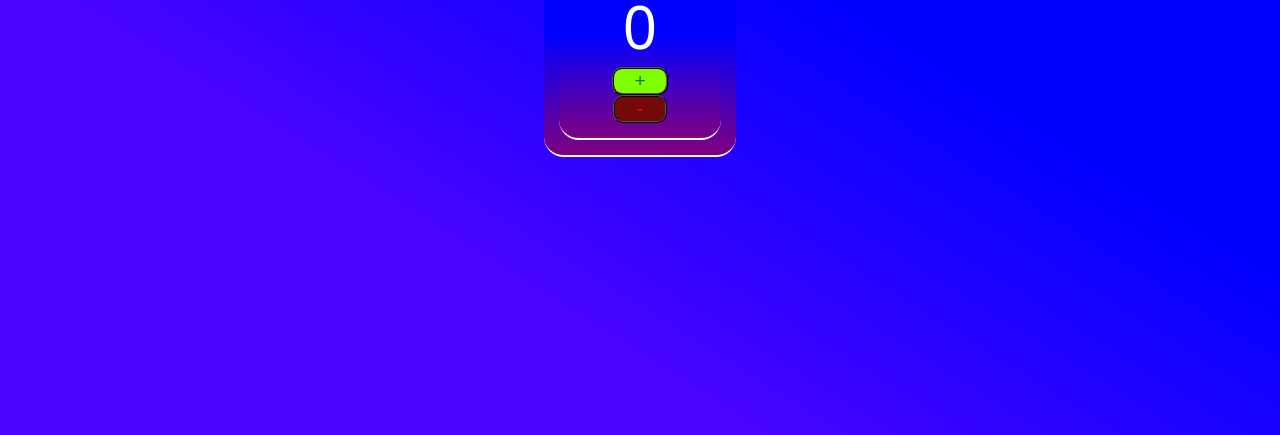
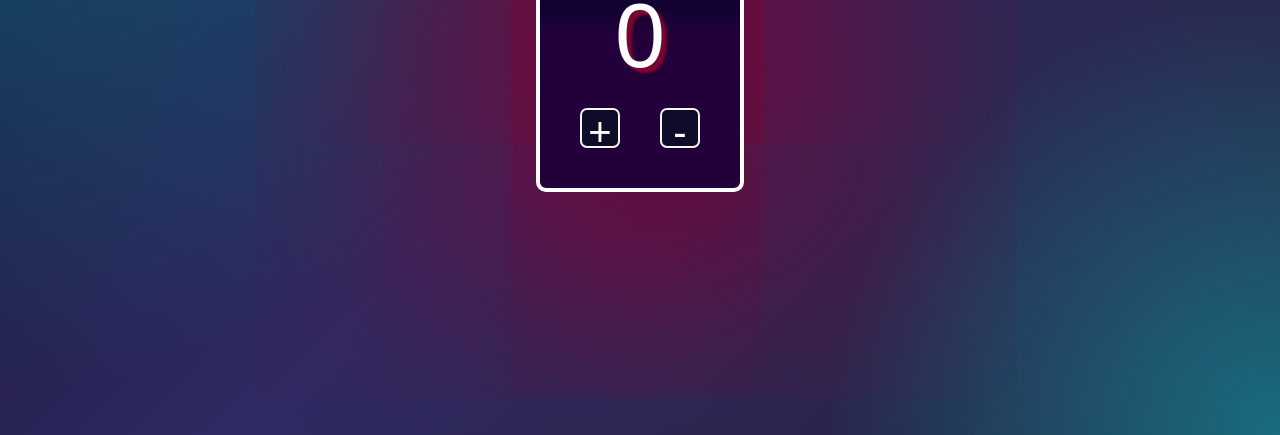
Before and after one commit to Joao-Dev2012/Simple-React, a plain HTML site: page index.html in a window 1280 px wide. Shown: the part 365-800 px from the top of the page. Drawn offline with nearby package versions, Linux system fonts and the light colour scheme.

Commit message:
Css melhorado

```diff
--- a/index.html
+++ b/index.html
@@ -15,47 +15,57 @@
   *{
     margin: 0;
     box-sizing: border-box;
+    padding: 0;
+
+  }
+  h1{
+    font-family: Arial;
   }
   body{
+    place-items: center;
+    min-height: 100dvh;
     display: grid;
-        min-height: 100dvh;
-        place-items: center;
-        background:linear-gradient(to bottom left,blue 40%,rgb(71, 4, 255)70%)
+    background:
+    radial-gradient(circle at top left,#00ffff55,transparent 50%),
+    radial-gradient(circle at bottom right,#00ffff55,transparent 30%),
+    linear-gradient(135deg,#0f0c29,#302b63,#24243e);
+  }
+  #root{
+    text-align: center;
+    color: white;
+    background: linear-gradient(rgb(1, 1, 42) 30%,rgb(34, 0, 57) 50%);
+    padding: 20px;
+    border: 4px solid white;
+    border-radius: 10px;
+    box-shadow: 0px 0px 1000px 90px rgb(127, 1, 49);
+  }
+  button{
+    margin: 20px;
+    width: 40px;
+    height: 40px;
+    font-size: 40px;
+    text-align: center;
+    background-color: #0f0c29;
+    color: white;
+    font-family: Arial, Helvetica, sans-serif;
+    border-style: hidden;
+    border-radius: 7px;
+    transition: 0.3s all;
+    border: 2px solid whitesmoke;
 
   }
-    div{
-        text-align: center;
-        background: linear-gradient(blue 50%, purple 100%);
-        border-top: 2px solid white;
-        border-bottom: 2px solid white;
-        color: white;
-        padding: 15px;
-        border-radius: 20px;
-    }
-    button{
-        padding-right: 20px;
-        padding-left: 20px;
-        font-size: larger;
-        border-style: ridge;
+  button:hover{
+    opacity: 0.5;
     cursor: pointer;
-        transition:all 0ms ease-in-out
-
-    }
-    .mais{
-        color: green;
-        background-color: chartreuse;
-        border-radius: 10px;
-    }
-    .menos{
-        color: rgb(255, 0, 0);
-        background-color: rgb(116, 9, 9);
-        border-radius: 10px;
-        padding-right: 22px;
-        padding-left: 22px;
   }
   p{
-        font-size: 60px;
-        font-family: 'Segoe UI', Tahoma, Geneva, Verdana, sans-serif;
+    margin-top: 45px;
+    font-size: 90px;
+    font-family: Arial;
+    font-weight: 100px;
+    color: rgb(255, 254, 254);
+    text-shadow: 5px 5px 2px rgb(127, 1, 49)
+    ;
   }
 </style>
 </head>
@@ -67,27 +77,23 @@
 <script type="text/babel">
 const root = ReactDOM.createRoot(document.getElementById("root"))
 
-function App() {
 
-  const [numero, setkk] = React.useState(0)
+ function App(){
+  const[numero,setNumero] = React.useState(0)
+  return (
 
-  return (
   <div>
     <h1>Contador</h1>
-
     <p>{numero}</p>
-
-      <button onClick={() => setkk(numero + 1)} class = "mais">
+    <button onClick= {()=> setNumero(numero + 1)}>
       +
-      </button><br/>
-
-      <button onClick={() => setkk(numero - 1)} class = "menos">
+    </button>
+    <button onClick= {()=> setNumero(numero - 1)}>
       -
     </button>
   </div>
 )
 }
-
 root.render(<App />)
 
 </script>
```
Lines whose indentation alone changed are shown as unchanged.
